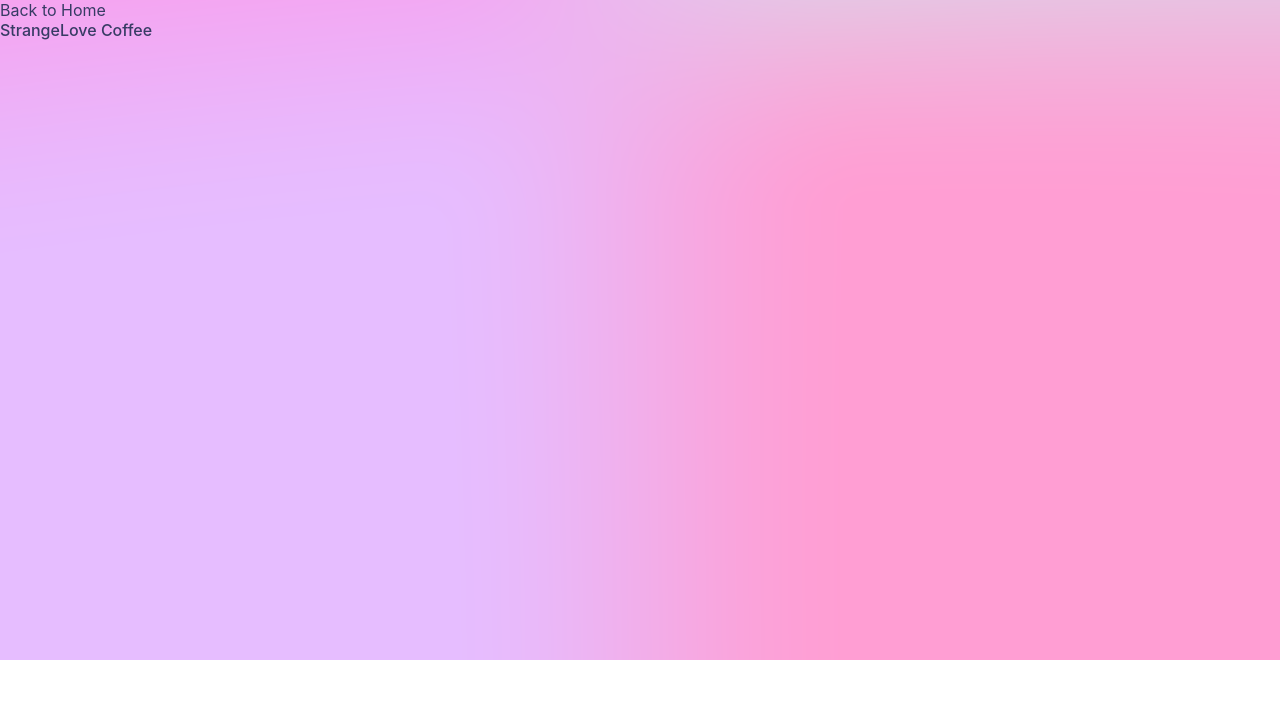
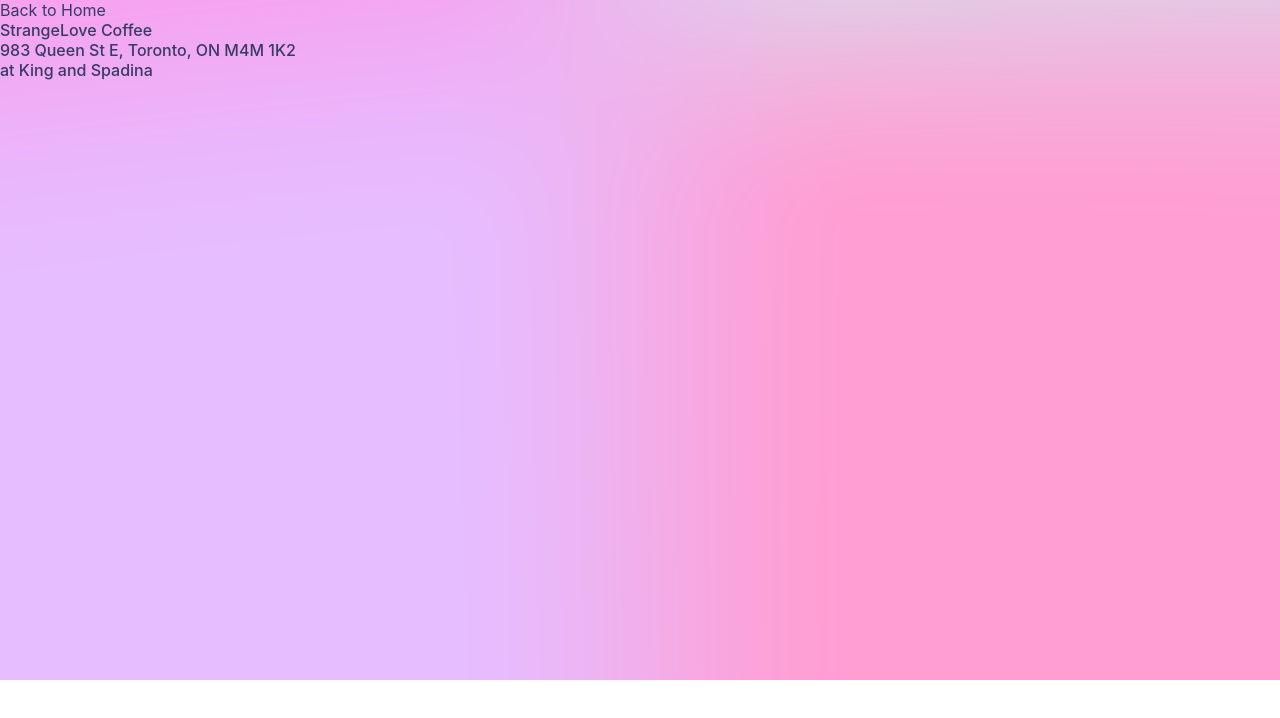
Before and after one commit to chaudhuree/na-coffeeKhor, a Next.js app: page /coffee-store/0 in a window 1280 px wide. Shown: the top 718 px of the page. Built offline with nearby package versions, Linux system fonts and the light colour scheme.

Commit message:
docs:destructured items from props object

```diff
--- a/pages/coffee-store/[id].js
+++ b/pages/coffee-store/[id].js
@@ -29,7 +29,7 @@
   if(route.isFallback){
     return <div>loading....</div>
   }
-
+  const {address,name,neighbourhood}= props.CoffeeStore
   return (
     <div>
       {/* CoffeeStore id: {route.query.id}
@@ -41,7 +41,9 @@
       {/* <Link href="/dynamic">
         <a>redirect to dynamic</a>
       </Link> */}
-      <p>{props.CoffeeStore.name}</p>
+      <p>{name}</p>
+      <p>{address}</p>
+      <p>{neighbourhood}</p>
     </div>
   );
 }
```
